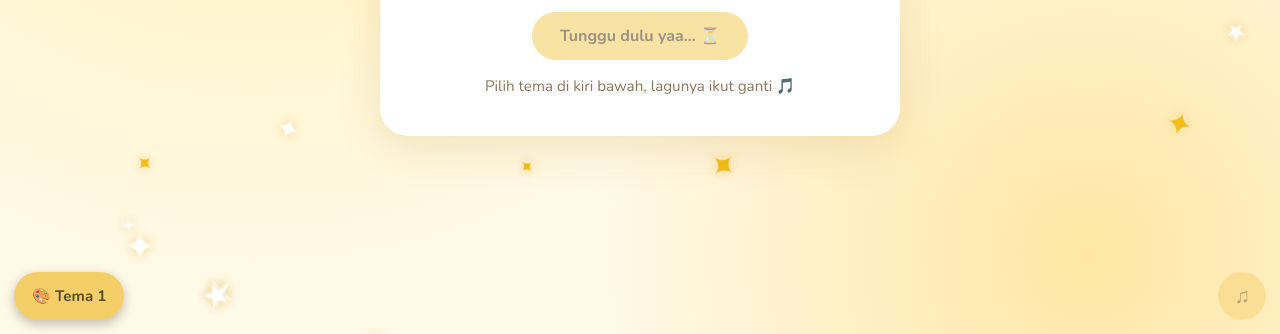
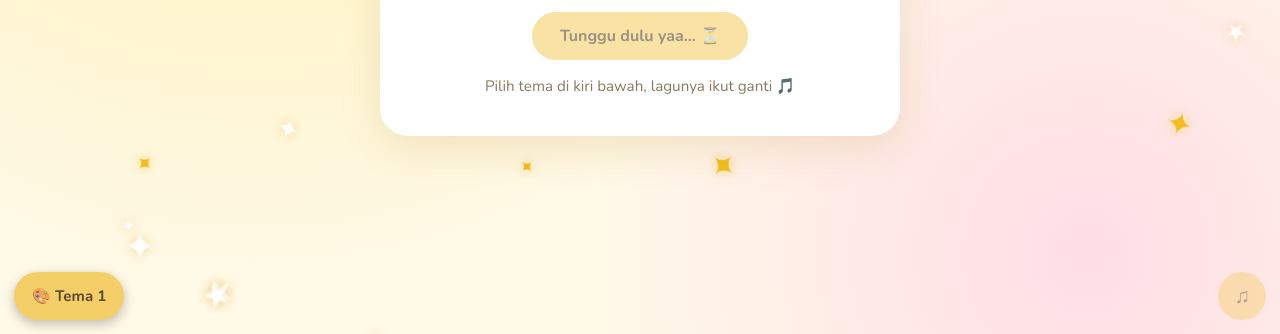
Before and after one commit to MuhammadHadi-999/birthday-nuril-16-by-merlynn, a plain HTML site: page index.html in a window 1280 px wide. Shown: the part 466-800 px from the top of the page. Drawn offline with nearby package versions, Linux system fonts and the light colour scheme.

Commit message:
Update color variables for theme 1 in style.css

```diff
--- a/css/style.css
+++ b/css/style.css
@@ -1,4 +1,4 @@
-:root,body[data-theme="1"]{--bg:#FFF9E8;--g1:#FFF0AD;--g2:#FFE6A3;--g2-stop:38%;--card:#FFFFFF;--box:#FFF8E5;--text:#594B32;--text2:#8B795B;--btn:#F4CF68;--btn-h:#EABF4F;--btn-text:#594B32;--accent:#F5D98B;--err:#A4572B;--shadow:rgba(180,140,40,.18)}
+:root,body[data-theme="1"]{--bg:#FFF9E8;--g1:#FFF0AD;--g2:#FFDDE6;--g2-stop:38%;--card:#FFFFFF;--text:#594B32;--text2:#8B795B;--btn:#F4CF68;--btn-h:#EABF4F;--btn-text:#594B32;--accent:#FBD0DC;--err:#a4572b;--shadow:rgba(180,140,40,.18)}
 body[data-theme="2"]{--g2-stop:55%;--bg:#D8C4EE;--g1:#BFA2E0;--g2:#F4B6D2;--card:#F6EEFC;--text:#3B2457;--text2:#6A4F8C;--btn:#B58BE0;--btn-h:#A273D6;--btn-text:#2E1A47;--accent:#F7A8C8;--err:#9b2c5f;--shadow:rgba(90,50,140,.25)}
 body[data-theme="3"]{--g2-stop:60%;--bg:#6F0F14;--g1:#97121A;--g2:#3F0A0E;--card:#560B12;--box:#6B1119;--text:#FBE6E0;--text2:#E8B0A8;--btn:#F3D9D2;--btn-h:#E6BDB3;--btn-text:#5A0A10;--accent:#8E1A22;--err:#FFB0A8;--shadow:rgba(20,0,2,.55)}*{box-sizing:border-box}html,body{margin:0}
 body{min-height:100vh;min-height:100svh;font-family:Nunito,system-ui,sans-serif;color:var(--text);
```
